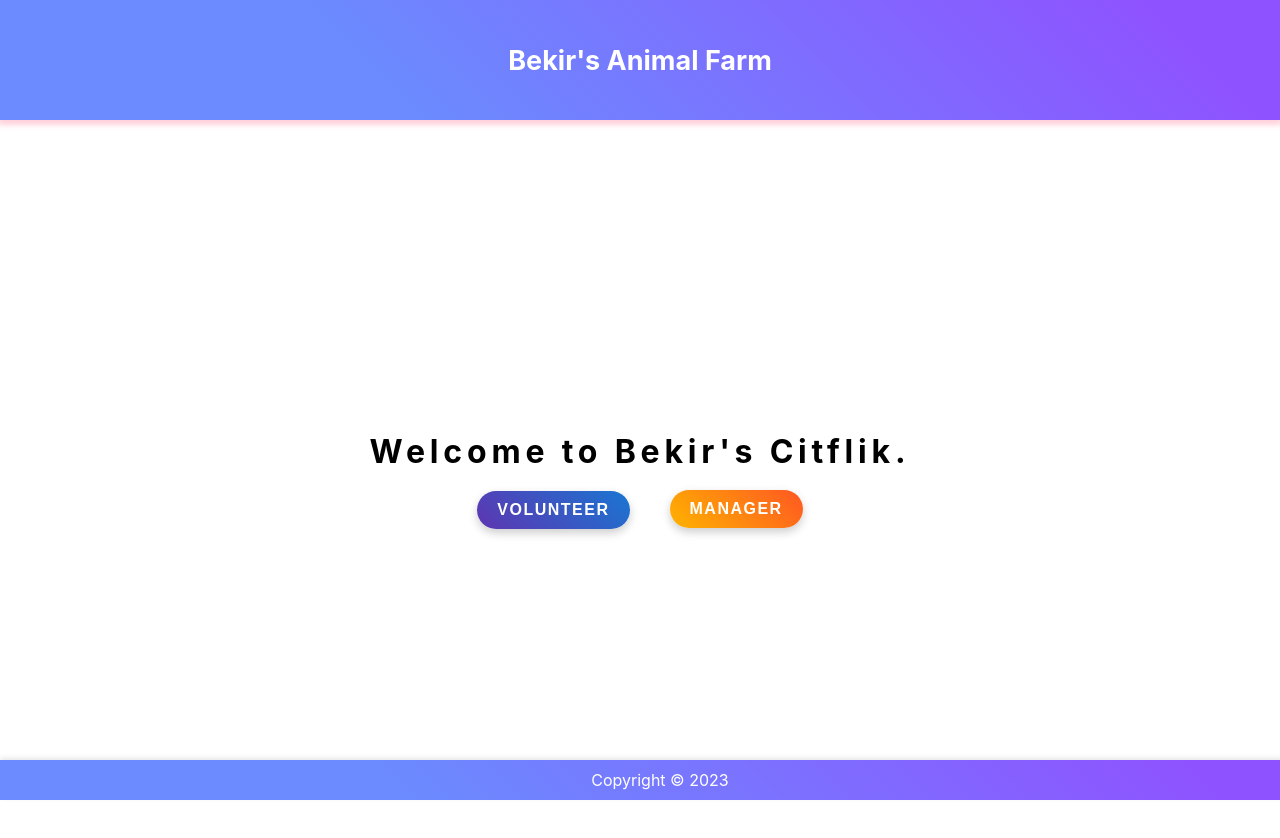
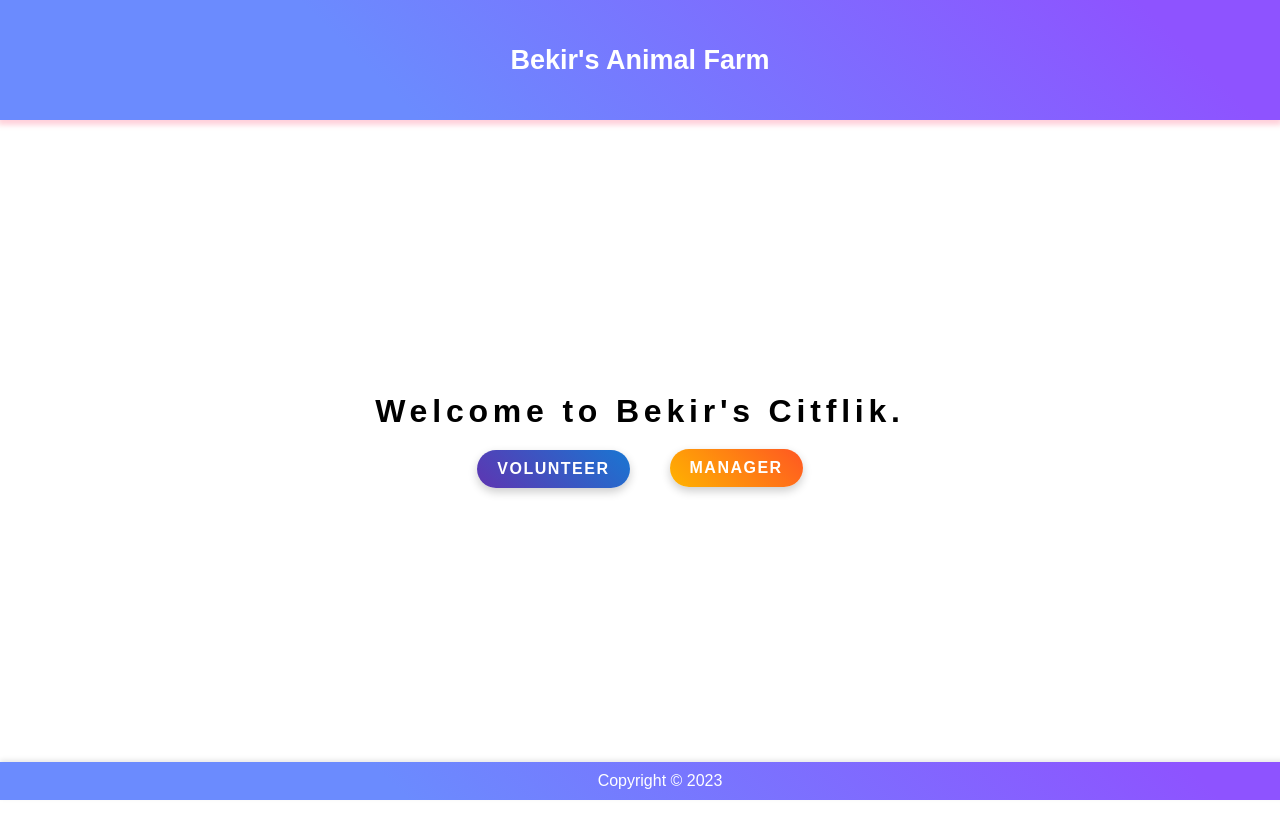
Before and after one commit to BEKIRKSU/AnimalFarm, a React (Create React App) app: page / in a window 1280 px wide. After the commit the page ends 800 px from the top, so only its background shows below. Built offline with nearby package versions, Linux system fonts and the light colour scheme; no server answers.

Commit message:
Screen size

```diff
--- a/src/Home.css
+++ b/src/Home.css
@@ -1,12 +1,13 @@
 
-/* body, h1, p, a {
+body, h1, p, a {
   margin: 0;
   padding: 0;
   font-family: Arial, sans-serif;
   text-decoration: none;
   color: inherit;
+  overflow-x: hidden;
 }
-   */
+
   @keyframes typing {
     from { width: 0; opacity: 1; }
     to { width: 100%; opacity: 1; }
@@ -21,8 +22,8 @@
     justify-content: center;
     align-items: center;
     flex-direction: column;
-    height: 90vh;
     margin: 0;
+    min-height: 80vh;
 }
   /* /* h1 & p ----------------------------------------------------------------------------------------------  */
 
```
Lines whose indentation alone changed are shown as unchanged.
